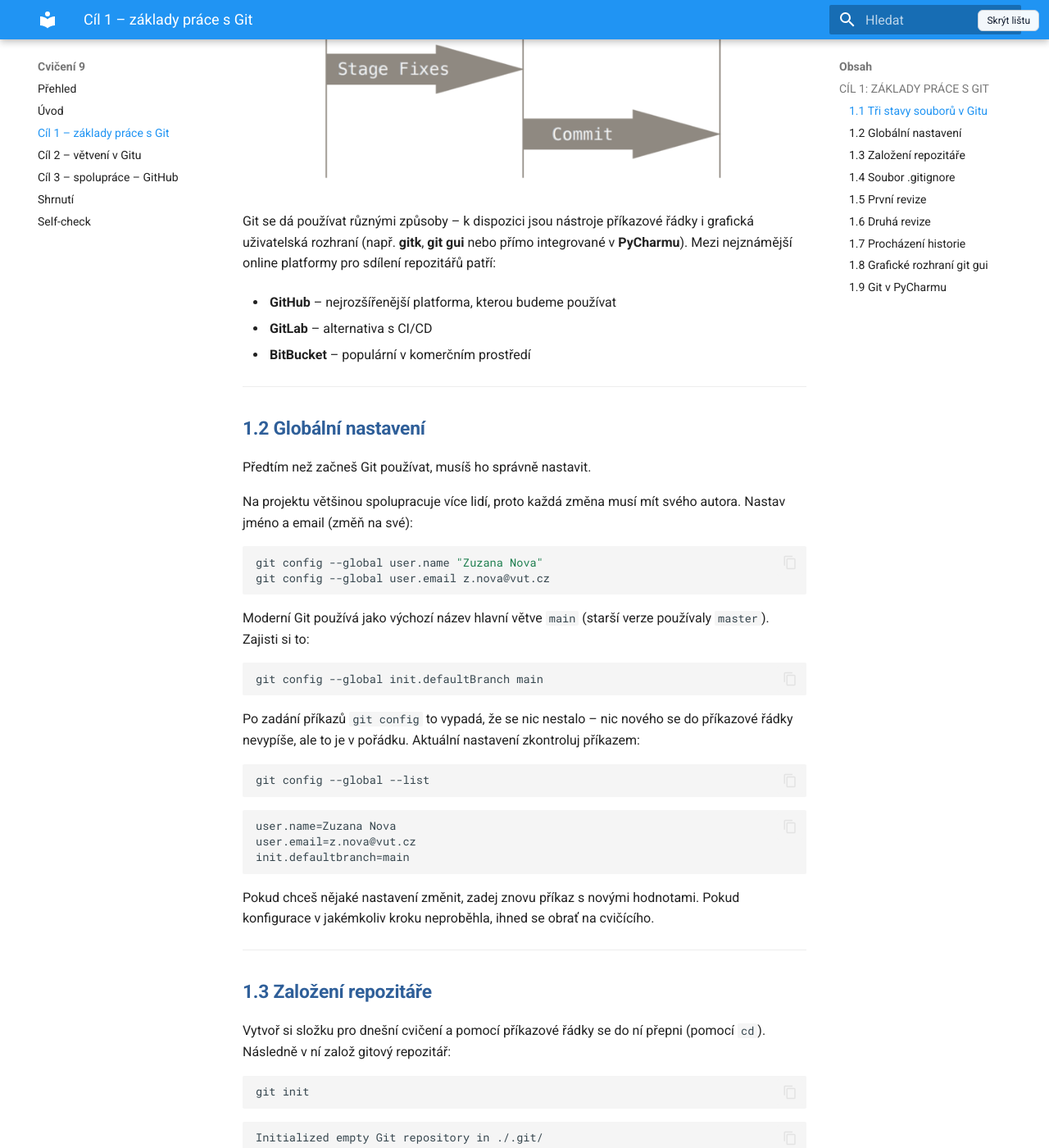
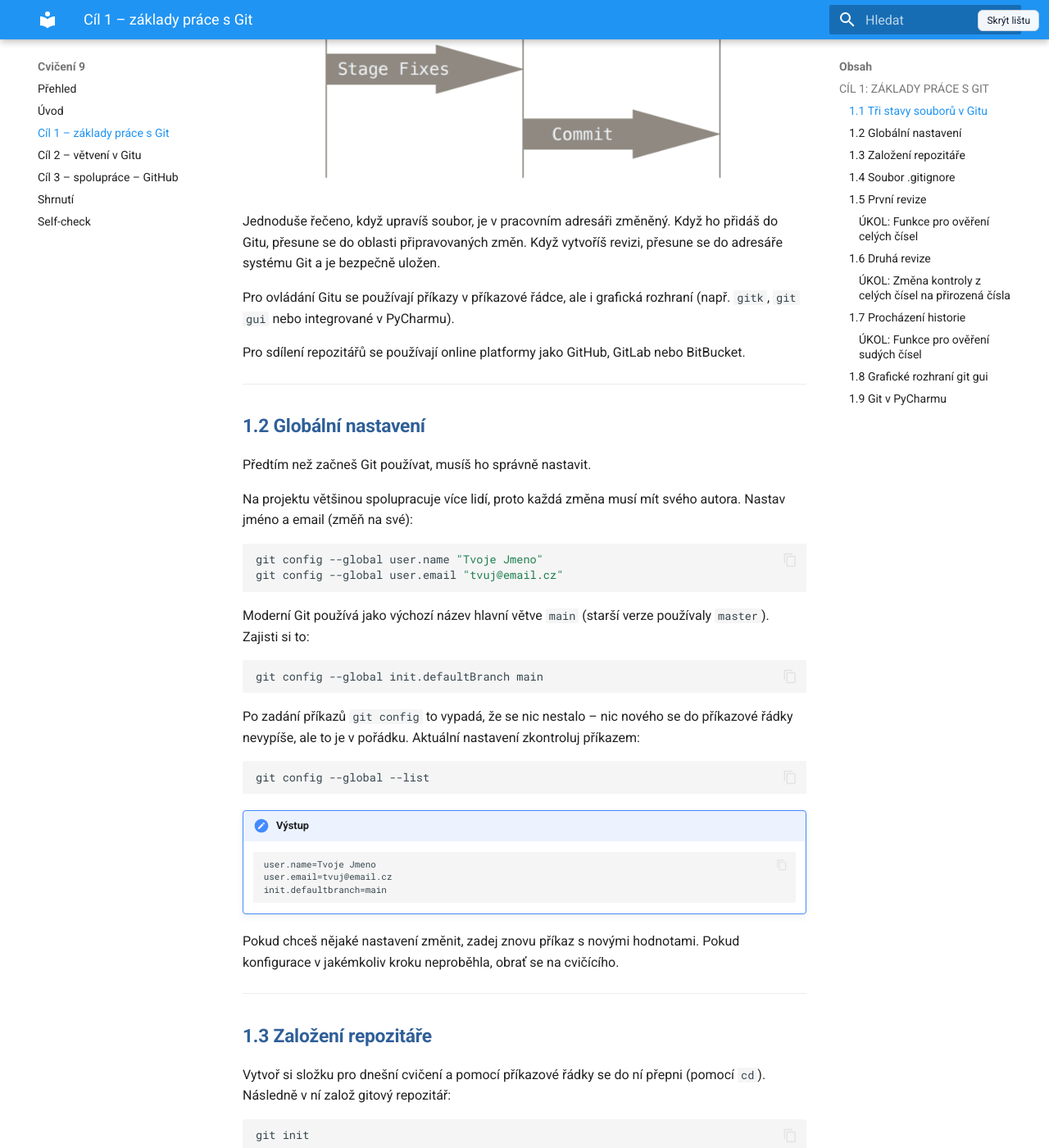
Before and after one commit to slytherins-hub/prg_exercises, an MkDocs documentation site: the page built from docs/cviceni_09/02_cíl_1_základy_práce_s_git.md, in a window 1280 px wide and 1400 px high, scrolled down 1631 px. Shown: the whole window at 82% size. Built offline with MkDocs 1.6.1 and Material for MkDocs 9.7.7, drawn with Linux system fonts in a browser that asks for light colours; some of the changed text lies outside the part shown.

Commit message:
Fix formatting

````diff
--- a/docs/cviceni_09/02_cíl_1_základy_práce_s_git.md
+++ b/docs/cviceni_09/02_cíl_1_základy_práce_s_git.md
@@ -6,7 +6,8 @@
 
 Git je verzovací nástroj – zaznamenává změny prováděné v souborech v průběhu času a umožňuje kdykoli obnovit jejich konkrétní verzi.
 
-Lokální úložiště je na tvém počítači. Lokální verzovací systém uchovává v databázi sadu verzí každého spravovaného souboru – takže se můžeš kdykoli vrátit k jakékoli předchozí verzi.
+Lokální úložiště je na tvém počítači. Lokální verzovací systém uchovává v databázi sadu verzí každého spravovaného
+souboru – takže se můžeš kdykoli vrátit k jakékoli předchozí verzi.
 
 ![Lokální verzovací systém](../assets/cviceni_09/08_local_version_control.png)
 
@@ -28,11 +29,13 @@
 
 ![Stavy souborů v Gitu](../assets/cviceni_09/08_git_workflow_states.png)
 
-Git se dá používat různými způsoby – k dispozici jsou nástroje příkazové řádky i grafická uživatelská rozhraní (např. **gitk**, **git gui** nebo přímo integrované v **PyCharmu**). Mezi nejznámější online platformy pro sdílení repozitářů patří:
+Jednoduše řečeno, když upravíš soubor, je v pracovním adresáři změněný. Když ho přidáš do Gitu, přesune se do oblasti
+připravovaných změn. Když vytvoříš revizi, přesune se do adresáře systému Git a je bezpečně uložen.
 
-- **GitHub** – nejrozšířenější platforma, kterou budeme používat
-- **GitLab** – alternativa s CI/CD
-- **BitBucket** – populární v komerčním prostředí
+Pro ovládání Gitu se používají příkazy v příkazové řádce, ale i grafická rozhraní (např. `gitk`, `git gui`
+nebo integrované v PyCharmu).
+
+Pro sdílení repozitářů se používají online platformy jako GitHub, GitLab nebo BitBucket.
 
 ---
 
@@ -43,8 +46,8 @@
 Na projektu většinou spolupracuje více lidí, proto každá změna musí mít svého autora. Nastav jméno a email (změň na své):
 
 ```bash
-git config --global user.name "Zuzana Nova"
-git config --global user.email z.nova@vut.cz
+git config --global user.name "Tvoje Jmeno"
+git config --global user.email "tvuj@email.cz"
 ```
 
 Moderní Git používá jako výchozí název hlavní větve `main` (starší verze používaly `master`). Zajisti si to:
@@ -53,33 +56,37 @@
 git config --global init.defaultBranch main
 ```
 
-Po zadání příkazů `git config` to vypadá, že se nic nestalo – nic nového se do příkazové řádky nevypíše, ale to je v pořádku. Aktuální nastavení zkontroluj příkazem:
+Po zadání příkazů `git config` to vypadá, že se nic nestalo – nic nového se do příkazové řádky nevypíše,
+ale to je v pořádku. Aktuální nastavení zkontroluj příkazem:
 
 ```bash
 git config --global --list
 ```
 
-```
-user.name=Zuzana Nova
-user.email=z.nova@vut.cz
-init.defaultbranch=main
-```
+!!! output "Výstup"
+    ```text
+    user.name=Tvoje Jmeno
+    user.email=tvuj@email.cz
+    init.defaultbranch=main
+    ```
 
-Pokud chceš nějaké nastavení změnit, zadej znovu příkaz s novými hodnotami. Pokud konfigurace v jakémkoliv kroku neproběhla, ihned se obrať na cvičícího.
+Pokud chceš nějaké nastavení změnit, zadej znovu příkaz s novými hodnotami. Pokud konfigurace v jakémkoliv kroku
+neproběhla, obrať se na cvičícího.
 
 ---
 
 ### 1.3 Založení repozitáře
 
-Vytvoř si složku pro dnešní cvičení a pomocí příkazové řádky se do ní přepni (pomocí `cd`). Následně v ní založ gitový repozitář:
+Vytvoř si složku pro dnešní cvičení a pomocí příkazové řádky se do ní přepni (pomocí `cd`).
+Následně v ní založ gitový repozitář:
 
 ```bash
 git init
 ```
-
-```
-Initialized empty Git repository in ./.git/
-```
+!!! output "Výstup"
+    ```text
+    Initialized empty Git repository in ./.git/
+    ```
 
 Repozitář je zatím prázdný. Ověř to příkazem `git status`:
 
@@ -87,28 +94,32 @@
 git status
 ```
 
-```
-On branch main
+!!! output "Výstup"
+    ```text
+    On branch main
 
-No commits yet
+    No commits yet
 
-nothing to commit (create/copy files and use "git add" to track)
-```
+    nothing to commit (create/copy files and use "git add" to track)
+    ```
 
-Výpis říká, že jsi na hlavní větvi `main`. „No commits yet" znamená, že v Gitu zatím není žádná revize, a „nothing to commit" říká, že ve složce není nic ke sledování.
+Výpis říká, že jsi na hlavní větvi `main`. `No commits yet` znamená, že v Gitu zatím není žádná revize,
+a `nothing to commit` říká, že ve složce není nic ke sledování.
 
-> **💡 Poznámka:**
-> Git při inicializaci vytváří skrytou složku `.git` a ukládá do ní své informace. Do této složky **nikdy nezasahuj** – nebudeme ji přesouvat ani mazat.
+> **Poznámka:**
+> Git při inicializaci vytváří skrytou složku `.git` a ukládá do ní své informace. Do této složky **nikdy nezasahuj**
+> – nebudeme ji přesouvat ani mazat.
 
 ---
 
 ### 1.4 Soubor `.gitignore`
 
-Ne všechny soubory v projektu chceš sledovat Gitem. Některé vznikají automaticky a do repozitáře nepatří – například složka `.venv/` (virtuální prostředí), `__pycache__/` (cache Pythonu) nebo `.idea/` (nastavení PyCharmu).
+Ne všechny soubory v projektu chceš sledovat Gitem. Některé vznikají automaticky a do repozitáře nepatří
+– například složka `.venv/` (virtuální prostředí), `__pycache__/` (cache Pythonu) nebo `.idea/` (nastavení PyCharmu).
 
 Vytvoř v kořenovém adresáři projektu soubor `.gitignore` (pozor, název **začíná tečkou**) a vlož do něj:
 
-```
+```text
 .venv/
 __pycache__/
 .idea/
@@ -116,20 +127,25 @@
 
 Git bude tyto soubory a složky úplně ignorovat a nebude je nabízet k přidání.
 
-> **💡 Tip:**
-> Soubor `.gitignore` sám přidej do Gitu (`git add .gitignore`) – díky tomu ho budou mít i spolupracovníci, pokud si repozitář naklonují.
+> **Tip:**
+> Soubor `.gitignore` sám přidej do Gitu (`git add .gitignore`) – díky tomu ho budou mít i spolupracovníci,
+> pokud si repozitář naklonují.
 
 ---
 
 ### 1.5 První revize
 
-**📝 ÚKOL 1: Vytvoření souboru a první revize**
+#### ÚKOL: Funkce pro ověření celých čísel
 
-1. Vytvoř soubor `analyse_numbers.py`. Při vytváření souboru v PyCharmu se program zeptá, zda chceš přidat soubor do Gitu. Hlášku prozatím nepotvrzuj a přidání do Gitu zruš pomocí **Cancel**.
-2. Vytvoř funkci `is_whole_number()` se vstupním parametrem `number`. Tato funkce ověří, jestli je hodnota v proměnné `number` celé číslo. Výstupem bude `True`, pokud je číslo celé, a `False`, pokud celé není.
+1. Vytvoř soubor `analyse_numbers.py`. Při vytváření souboru v PyCharmu se program zeptá, zda chceš přidat soubor
+   do Gitu. Hlášku prozatím nepotvrzuj a přidání do Gitu zruš pomocí **Cancel**.
+2. Vytvoř funkci `is_whole_number()` se vstupním parametrem `number`. Tato funkce ověří, jestli je hodnota v proměnné
+   `number` celé číslo. Výstupem bude `True`, pokud je číslo celé, a `False`, pokud celé není.
 3. Doplň kód definující hlavní funkci `main()` bez vstupních parametrů.
 4. V hlavní funkci vytvoř proměnnou `my_number`, ke které přiřaď libovolnou číselnou hodnotu.
 5. Funkci `is_whole_number()` zavolej se vstupním argumentem `my_number` a výsledek vypiš do terminálu.
+
+---
 
 Po dokončení úkolu zadej do příkazové řádky příkaz `git status` a všimni si, co se změnilo:
 
@@ -137,21 +153,24 @@
 git status
 ```
 
-```
-On branch main
+!!! output "Výstup"
+    ```text
+    On branch main
 
-No commits yet
+    No commits yet
 
-Untracked files:
-  (use "git add <file>..." to include in what will be committed)
-          analyse_numbers.py
+    Untracked files:
+      (use "git add <file>..." to include in what will be committed)
+              analyse_numbers.py
 
-nothing added to commit but untracked files present (use "git add" to track)
-```
+    nothing added to commit but untracked files present (use "git add" to track)
+    ```
 
-Git nyní hlásí, že registruje soubor `analyse_numbers.py`, který ale zatím **nesleduje**. Soubor svítí v příkazové řádce červeně, stejně jako v PyCharmu.
+Git nyní hlásí, že registruje soubor `analyse_numbers.py`, který ale zatím nesleduje. Soubor svítí v příkazové řádce
+červeně, stejně jako v PyCharmu.
 
-Každý soubor, který chceš pomocí Gitu sledovat, musíš do Gitu nejprve **přidat**. PyCharm to nabízel automaticky, ale je nutné to umět i bez jeho pomoci. Soubor přidáš manuálně:
+Každý soubor, který chceš pomocí Gitu sledovat, musíš do Gitu nejprve přidat. PyCharm to nabízel automaticky,
+ale je nutné to umět i bez jeho pomoci. Soubor přidáš manuálně:
 
 ```bash
 git add analyse_numbers.py
@@ -163,17 +182,18 @@
 git status
 ```
 
-```
-On branch main
+!!! output "Výstup"
+    ```text
+    On branch main
 
-No commits yet
+    No commits yet
 
-Changes to be committed:
-  (use "git rm --cached <file>..." to unstage)
-        new file:   analyse_numbers.py
-```
+    Changes to be committed:
+      (use "git rm --cached <file>..." to unstage)
+            new file:   analyse_numbers.py
+    ```
 
-Soubor nyní zezelenal a změny se přesunuly do části **Stage**. Tady najdeš změny, které budou přidány do nové **revize** (**commit**).
+Soubor nyní zezelenal a změny se přesunuly do části **Stage**. Tady najdeš změny, které budou přidány do nové revize (commit).
 
 Vytvoř novou revizi:
 
@@ -181,7 +201,9 @@
 git commit
 ```
 
-Po zadání tohoto příkazu se otevře editor (Notepad), do kterého napíšeš popisek k revizi, abys věděl/a, jaké změny byly provedeny. Na první řádek napiš např.: `Add check for whole numbers`. Ostatní řádky začínající `#` můžeš ignorovat. Soubor **ulož** (nepoužívej „Uložit jako") a **zavři**.
+Po zadání tohoto příkazu se otevře editor (Notepad), do kterého napíšeš popisek k revizi, abys věděl/a, jaké změny byly
+provedeny. Na první řádek napiš např.: `Add check for whole numbers`. Ostatní řádky začínající `#` můžeš ignorovat.
+Soubor **ulož** (nepoužívej „Uložit jako") a **zavři**.
 
 Další možnost, jak zadat popis revize:
 
@@ -191,11 +213,12 @@
 
 V příkazové řádce se vypíše krátká informace o provedené revizi:
 
-```
-[main (root-commit) a670f2d] Add check for whole numbers
- 1 file changed, 14 insertions(+)
- create mode 100644 analyse_numbers.py
-```
+!!! output "Výstup"
+    ```text
+    [main (root-commit) a670f2d] Add check for whole numbers
+     1 file changed, 14 insertions(+)
+     create mode 100644 analyse_numbers.py
+    ```
 
 Zkontroluj stav repozitáře:
 
@@ -203,10 +226,11 @@
 git status
 ```
 
-```
-On branch main
-nothing to commit, working tree clean
-```
+!!! output "Výstup"
+    ```text
+    On branch main
+    nothing to commit, working tree clean
+    ```
 
 Git žádné změny nevidí – ty jsou již uloženy v revizi. V PyCharmu soubor `analyse_numbers.py` již není barevně zvýrazněn.
 
@@ -216,42 +240,44 @@
 git show
 ```
 
-```
-commit a670f2d2744a27e29fcb4a24bf6ed5a2835d0d12 (HEAD -> main)
-Author: Zuzana Nova <z.nova@vut.cz>
-Date:   Wed Mar 24 17:05:48 2021 +0100
+!!! output "Výstup"
+    ```diff
+    commit a670f2d2744a27e29fcb4a24bf6ed5a2835d0d12 (HEAD -> main)
+    Author: Zuzana Nova <z.nova@vut.cz>
+    Date:   Wed Mar 24 17:05:48 2021 +0100
 
-    Add check for whole numbers
+        Add check for whole numbers
 
-diff --git a/analyse_numbers.py b/analyse_numbers.py
-new file mode 100644
-index 0000000..3ae86f1
---- /dev/null
-+++ b/analyse_numbers.py
-@@ -0,0 +1,14 @@
-+def is_whole_number(number):
-+    if number % 1 == 0:
-+        return True
-+    else:
-+        return False
-+
-+
-+def main():
-+    my_number = 15
-+    print(f"{my_number} is whole number: {is_whole_number(my_number)}")
-+
-+
-+if __name__ == "__main__":
-+    main()
-```
+    diff --git a/analyse_numbers.py b/analyse_numbers.py
+    new file mode 100644
+    index 0000000..3ae86f1
+    --- /dev/null
+    +++ b/analyse_numbers.py
+    @@ -0,0 +1,14 @@
+    +def is_whole_number(number):
+    +    if number % 1 == 0:
+    +        return True
+    +    else:
+    +        return False
+    +
+    +
+    +def main():
+    +    my_number = 15
+    +    print(f"{my_number} is whole number: {is_whole_number(my_number)}")
+    +
+    +
+    +if __name__ == "__main__":
+    +    main()
+    ```
 
-Nahoře vidíš unikátní označení revize (hash), díky kterému se můžeš v budoucnu k revizi vrátit. Následuje jméno autora, datum, popis a shrnutí změn. Ve výpisu se pohybuj šipkami nebo `PgUp`/`PgDn` a ukonči klávesou `q`.
+Nahoře vidíš unikátní označení revize (hash), díky kterému se můžeš v budoucnu k revizi vrátit. Následuje jméno autora,
+datum, popis a shrnutí změn. Ve výpisu se pohybuj šipkami nebo `PgUp`/`PgDn` a ukonči klávesou `q`.
 
 ---
 
 ### 1.6 Druhá revize
 
-**📝 ÚKOL 2: Úprava funkce a nová revize**
+#### ÚKOL: Změna kontroly z celých čísel na přirozená čísla
 
 1. Změň funkci `is_whole_number()` – nepotřebuješ ověřovat celé číslo, ale **přirozené číslo**.
 2. Uprav název funkce (např. na `is_natural_number()`).
@@ -263,18 +289,26 @@
 git status
 ```
 
-```
-On branch main
-Changes not staged for commit:
-  (use "git add <file>..." to update what will be committed)
-  (use "git restore <file>..." to discard changes in working directory)
+!!! output "Výstup"
+    ```text
+    On branch main
+    Changes not staged for commit:
+      (use "git add <file>..." to update what will be committed)
+      (use "git restore <file>..." to discard changes in working directory)
 
-        modified:   analyse_numbers.py
+            modified:   analyse_numbers.py
 
-no changes added to commit (use "git add" and/or "git commit -a")
-```
+    no changes added to commit (use "git add" and/or "git commit -a")
+    ```
 
-Git zjistil, že se soubor změnil – ve výpisu opět zčervenal. V PyCharmu se změní barva názvu souboru na modrou a vedle čísel řádků se objeví barevný sloupec: zelená = nový řádek, modrá = změněný řádek, šedá šipka = smazaný řádek. Kliknutím na ně uvidíš původní kód.
+Git zjistil, že se soubor změnil – ve výpisu opět zčervenal. V PyCharmu se změní barva názvu souboru na modrou
+a vedle čísel řádků se objeví barevný sloupec:
+
+* zelená = nový řádek,
+* modrá = změněný řádek,
+* šedá = smazaný řádek.
+
+Kliknutím na ně uvidíš původní kód.
 
 Co se přesně změnilo zjistíš příkazem `git diff`:
 
@@ -282,29 +316,32 @@
 git diff
 ```
 
-```diff
-diff --git a/analyse_numbers.py b/analyse_numbers.py
-index 3ae86f1..69b9b5c 100644
---- a/analyse_numbers.py
-+++ b/analyse_numbers.py
-@@ -1,5 +1,5 @@
--def is_whole_number(number):
--    if number % 1 == 0:
-+def is_natural_number(number):
-+    if number % 1 == 0 and number > 0:
-         return True
-     else:
-         return False
-@@ -7,7 +7,7 @@ def is_whole_number(number):
- def main():
-     my_number = 15
--    print(f"{my_number} is whole number: {is_whole_number(my_number)}")
-+    print(f"{my_number} is natural number: {is_natural_number(my_number)}")
-```
+!!! output "Výstup"
+    ```diff
+    diff --git a/analyse_numbers.py b/analyse_numbers.py
+    index 3ae86f1..69b9b5c 100644
+    --- a/analyse_numbers.py
+    +++ b/analyse_numbers.py
+    @@ -1,5 +1,5 @@
+    -def is_whole_number(number):
+    -    if number % 1 == 0:
+    +def is_natural_number(number):
+    +    if number % 1 == 0 and number > 0:
+             return True
+         else:
+             return False
+    @@ -7,7 +7,7 @@ def is_whole_number(number):
+     def main():
+         my_number = 15
+    -    print(f"{my_number} is whole number: {is_whole_number(my_number)}")
+    +    print(f"{my_number} is natural number: {is_natural_number(my_number)}")
+    ```
 
-Červené řádky s `-` byly odebrány, zelené s `+` přibyly. I když v řádku změníš jediné slovo, Git ho ukáže jako smazaný a znova přidaný. Řádky s `@@` říkají, kde v souboru proběhla změna.
+Červené řádky s `-` byly odebrány, zelené s `+` přibyly. I když v řádku změníš jediné slovo, Git ho ukáže jako smazaný
+a znova přidaný. Řádky s `@@` říkají, kde v souboru proběhla změna.
 
-Tento příkaz se hodí pokaždé, když ti během úprav přestane část programu fungovat – díky němu vidíš, co jsi změnil/a, a chyba musí být na některém z těchto řádků.
+Tento příkaz se hodí pokaždé, když ti během úprav přestane část programu fungovat – díky němu vidíš, co jsi změnil/a,
+a chyba musí být na některém z těchto řádků.
 
 Pokud jsou úpravy hotové, připrav je pro další revizi:
 
@@ -318,13 +355,14 @@
 git status
 ```
 
-```
-On branch main
-Changes to be committed:
-  (use "git restore --staged <file>..." to unstage)
+!!! output "Výstup"
+    ```text
+    On branch main
+    Changes to be committed:
+      (use "git restore --staged <file>..." to unstage)
 
-          modified:   analyse_numbers.py
-```
+              modified:   analyse_numbers.py
+    ```
 
 Vytvoř novou revizi a zkontroluj pomocí `git show`:
 
@@ -332,48 +370,54 @@
 git commit -m "Change check for whole number to check for natural number"
 ```
 
-```
-commit d012da8f74790bf9a7774addd9744c977426f439 (HEAD -> main)
-Author: Zuzana Nova <z.nova@vut.cz>
-Date:   Wed Mar 24 19:54:46 2021 +0100
+!!! output "Výstup"
+    ```text
+    commit d012da8f74790bf9a7774addd9744c977426f439 (HEAD -> main)
+    Author: Zuzana Nova <z.nova@vut.cz>
+    Date:   Wed Mar 24 19:54:46 2021 +0100
 
-    Change check for whole number to check for natural number
-...
-```
+        Change check for whole number to check for natural number
+    ...
+    ```
 
-> **💡 Tip: Jak psát zprávy k revizím**
+> **Tip: Jak psát zprávy k revizím**
 >
 > Na prvním řádku shrň změny ideálně v **jedné větě do 50 znaků**. Piš v činném rodě, začni velkým písmenem a neukončuj tečkou, např.:
 >
 > `Fix typo in introduction to user guide`
 >
-> Tyto jednořádkové popisky slouží k orientaci v historii a využívají je nástroje spojené s Gitem. Pokud nejsi schopen/schopna shrnout změny na jednom řádku, pravděpodobně jsou příliš rozsáhlé a bylo by lepší je rozdělit do několika menších revizí.
+> Tyto jednořádkové popisky slouží k orientaci v historii a využívají je nástroje spojené s Gitem. Pokud nejsi
+> schopen/schopna shrnout změny na jednom řádku, pravděpodobně jsou příliš rozsáhlé a bylo by lepší je rozdělit
+> do několika menších revizí.
 >
-> Pokud potřebuješ změny popsat podrobněji, odděl první řádek jedním prázdným řádkem a změny popiš. Vysvětli **co** a **proč** jsi měnil/a, nepopisuj jak. Řádky by neměly přesáhnout 72 znaků.
+> Pokud potřebuješ změny popsat podrobněji, odděl první řádek jedním prázdným řádkem a změny popiš.
+> Vysvětli **co** a **proč** jsi měnil/a, nepopisuj jak. Řádky by neměly přesáhnout 72 znaků.
 
 ---
 
 ### 1.7 Procházení historie
 
-Revizí bude postupně přibývat a bude se hodit je umět procházet. Jedním ze způsobů je `git log`, který vypíše všechny revize od nejnovější:
+Revizí bude postupně přibývat a bude se hodit je umět procházet. Jedním ze způsobů je `git log`, který vypíše všechny
+revize od nejnovější:
 
 ```bash
 git log
 ```
 
-```
-commit d012da8f74790bf9a7774addd9744c977426f439 (HEAD -> main)
-Author: Zuzana Nova <z.nova@vut.cz>
-Date:   Wed Mar 24 19:54:46 2021 +0100
+!!! output "Výstup"
+    ```text
+    commit d012da8f74790bf9a7774addd9744c977426f439 (HEAD -> main)
+    Author: Zuzana Nova <z.nova@vut.cz>
+    Date:   Wed Mar 24 19:54:46 2021 +0100
 
-    Change check for whole number to check for natural number
+        Change check for whole number to check for natural number
 
-commit a670f2d2744a27e29fcb4a24bf6ed5a2835d0d12
-Author: Zuzana Nova <z.nova@vut.cz>
-Date:   Wed Mar 24 17:05:48 2021 +0100
+    commit a670f2d2744a27e29fcb4a24bf6ed5a2835d0d12
+    Author: Zuzana Nova <z.nova@vut.cz>
+    Date:   Wed Mar 24 17:05:48 2021 +0100
 
-    Add check for whole numbers
-```
+        Add check for whole numbers
+    ```
 
 V logu se pohybuj šipkami nebo `PgUp`/`PgDn` a ukonči klávesou `q`.
 
@@ -383,10 +427,11 @@
 git log --oneline
 ```
 
-```
-d012da8 (HEAD -> main) Change check for whole number to check for natural number
-a670f2d Add check for whole numbers
-```
+!!! output "Výstup"
+    ```text
+    d012da8 (HEAD -> main) Change check for whole number to check for natural number
+    a670f2d Add check for whole numbers
+    ```
 
 Pro orientaci v historii se hodí i grafické rozhraní **gitk**. Spusť příkaz `gitk --all` a prohlédni si svou dosavadní historii:
 
@@ -396,20 +441,23 @@
 
 ![Prohlížeč historie gitk](../assets/cviceni_09/08_gitk_history_viewer.png)
 
-> **💡 Tip:**
+> **Tip:**
 > Pokud program `gitk` necháš otevřený, nové změny se v něm projeví až po obnovení: menu *File → Update* nebo klávesa `F5`.
 
-**📝 ÚKOL 3: Přidání funkce pro sudá čísla**
+#### ÚKOL: Funkce pro ověření sudých čísel
 
-1. Do souboru `analyse_numbers.py` přidej funkci `is_even_number()`. Vstupním parametrem bude číslo (`number`). Výstupem bude `True`, pokud je číslo sudé, a `False`, pokud sudé není.
-2. Volání funkce přidej do hlavní funkce `main()` a výstup vypiš do terminálu.
-3. Vytvoř novou revizi a výsledek si zkontroluj přes `gitk --all`.
+1. Do souboru `analyse_numbers.py` přidej funkci `is_even_number()`.
+2. Vstupním parametrem bude číslo reprezentované parametrem `number`.
+3. Výstupem bude `True`, pokud je číslo sudé, a `False`, pokud sudé není.
+4. Volání funkce přidej do hlavní funkce `main()` a výstup vypiš do terminálu.
+5. Vytvoř novou revizi a výsledek si zkontroluj přes `gitk --all`.
 
 ---
 
 ### 1.8 Grafické rozhraní `git gui`
 
-Git disponuje také grafickým rozhraním, které nahrazuje příkazy v příkazové řádce. Oba přístupy se dají velmi dobře kombinovat. Rozhraní otevřeš příkazem:
+Git disponuje také grafickým rozhraním, které nahrazuje příkazy v příkazové řádce. Oba přístupy se dají velmi dobře
+kombinovat. Rozhraní otevřeš příkazem:
 
 ```bash
 git gui
@@ -440,5 +486,6 @@
 - **Push** provedeš přes `Ctrl+Shift+K`.
 - Kliknutím na barevné značky vedle čísel řádků vidíš diff přímo v editoru.
 
-> **💡 Tip:**
-> I když používáš grafické rozhraní, je důležité rozumět příkazům – pomůže ti to, když se něco pokazí nebo když potřebuješ vyřešit složitější situaci (např. konflikt).
+> **Tip:**
+> I když používáš grafické rozhraní, je důležité rozumět příkazům – pomůže ti to, když se něco pokazí nebo když
+> potřebuješ vyřešit složitější situaci (např. konflikt).
````
Also changed, not shown: other parts of docs/cviceni_09/02_cíl_1_základy_práce_s_git.md (+2 -4 lines), docs/README.md (+2 -1 lines), docs/cviceni_09/01_úvod.md (+8 -4 lines), docs/cviceni_09/03_cíl_2_větvení_v_gitu.md (+72 -50 lines), docs/cviceni_09/04_cíl_3_spolupráce_github.md (+29 -19 lines), docs/cviceni_09/05_shrnutí.md (+23 -23 lines).
